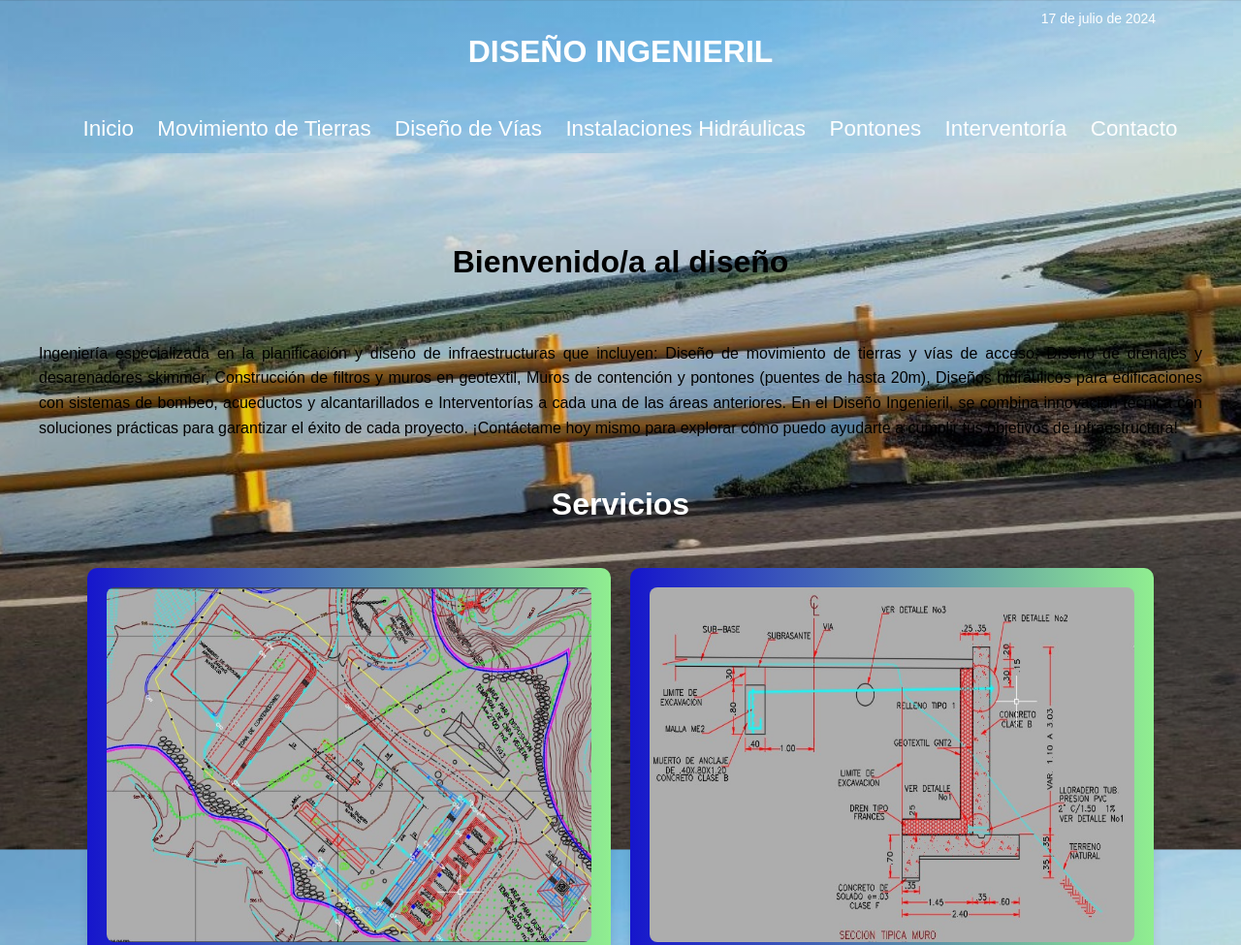
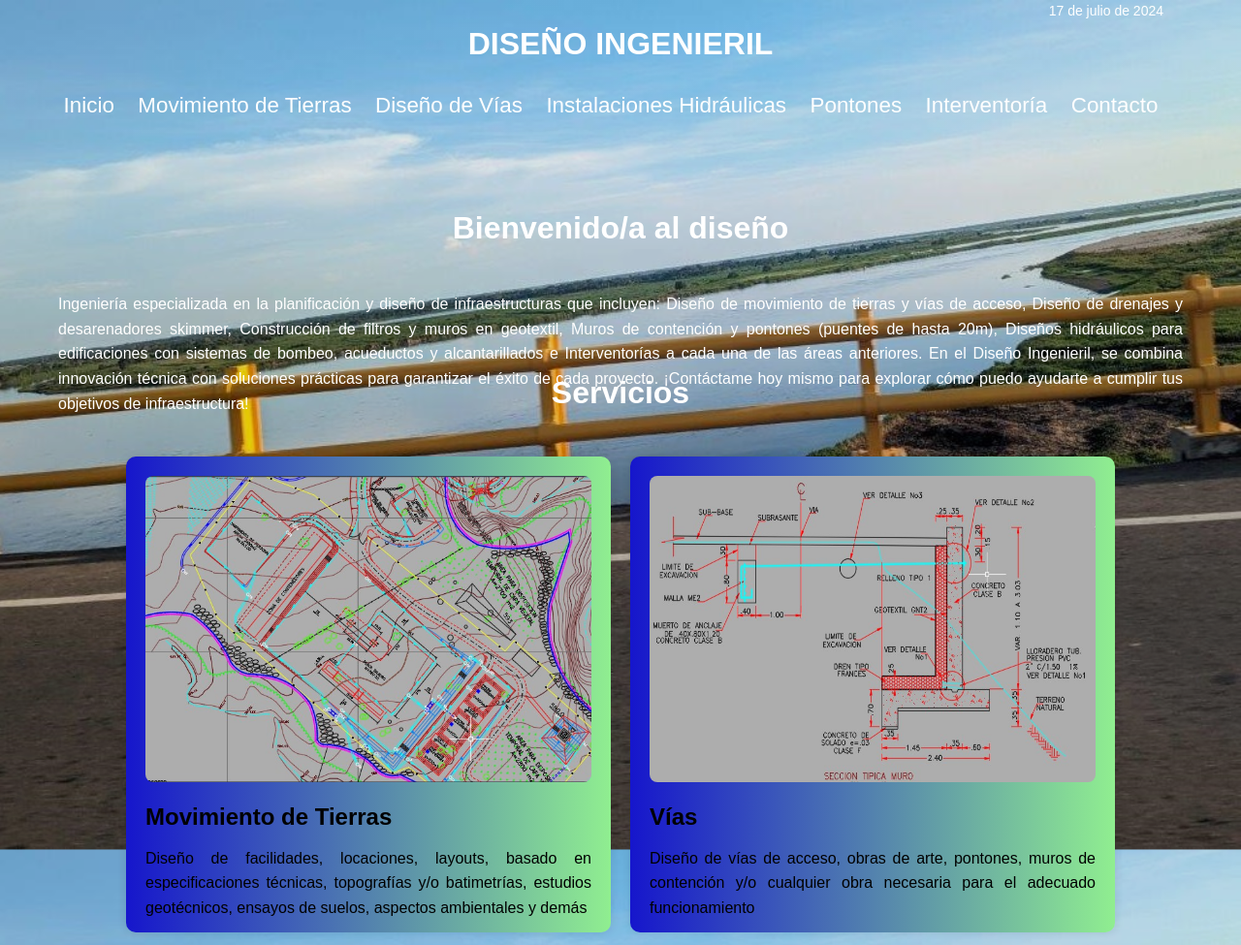
Before and after one commit to tinolaurent/diseno, a plain HTML site: page index.html in a window 1280 px wide. Shown: the top 975 px of the page at 97% size. Drawn offline with Linux system fonts and the light colour scheme.

Commit message:
Update estilo2.css

```diff
--- a/estilo2.css
+++ b/estilo2.css
@@ -1,151 +1,156 @@
-d/* Estilos generales */
+/* Estilos generales */
 * {
-    margin: 0; /*Propiedad abreviada para establecer valores para el grosor del área del margen. */
-    padding: 0; /*para establecer valores para el grosor del área de relleno. */
-    box-sizing: border-box; /*Especifica el comportamiento de las propiedades 'ancho' y 'alto'. */
+    margin: 0; /* Elimina el margen por defecto de todos los elementos */
+    padding: 0; /* Elimina el relleno por defecto de todos los elementos */
+    box-sizing: border-box; /* Cambia el modelo de caja para incluir el padding y borde en el ancho/alto total */
 }
+
 body {
-    background: linear-gradient(to right, rgba(0, 0, 0, 0.1), rgba(0, 0, 0, 0.1)), url("fotos/portada.jpg"); /* define un gradiente lineal con dos colores semi-transparentes como fondo del encabezado. */
-    background-size: cover; /* Cubre todo el cuerpo con la imagen */
-    background-repeat: no-repeat;
-    background-attachment: fixed; /* Fija la imagen para que no se mueva al hacer scroll */
-    font-family: Arial, sans-serif; /* Define la fuente principal para todo el cuerpo del documento */
-    line-height: 1.6; /* Establece el espaciado (distancia entre texto de arriba y el de abajo) a 1.6 veces el tamaño de la fuente actual */
+    background: linear-gradient(to right, rgba(0, 0, 0, 0.1), rgba(0, 0, 0, 0.1)), url("fotos/portada.jpg"); /* Define un gradiente lineal con una imagen de fondo */
+    background-size: cover; /* Asegura que la imagen cubra todo el fondo */
+    background-repeat: no-repeat; /* Evita que la imagen se repita */
+    background-attachment: fixed; /* Fija la imagen al fondo al hacer scroll */
+    font-family: Arial, sans-serif; /* Establece la fuente del documento */
+    line-height: 1.6; /* Establece el espacio entre líneas de texto */
 }
 
 .container {
-    width: 100%; /* Establece el ancho del contenedor al 100% del ancho del contenedor padre */
-    max-width: 1200px; /* Establece el ancho máximo del contenedor en 1200px */
-    margin: 0 auto; /* Centra el contenedor horizontalmente utilizando margen automático */
-    background-color: transparent; /* Color de fondo semi-transparente para el contenido*/
-    padding: 20px; /* Añade un relleno interior de 20px alrededor del contenido del contenedor */
+    width: 100%; /* Hace que el contenedor ocupe todo el ancho disponible */
+    max-width: 1200px; /* Limita el ancho máximo del contenedor a 1200px */
+    margin: 0 auto; /* Centra el contenedor en la página */
+    background-color: transparent; /* Establece un fondo transparente */
+    padding: 20px; /* Añade un relleno interior de 20px */
 }
 
 header {
-    max-width: 100%;
-    width: 100%;
-    height: 150px;
-    background: linear-gradient(to right, rgba(0, 0, 0, 0.1), rgba(0, 0, 0, 0.1)), url("fotos/portada.jpg"); /* define un gradiente lineal con dos colores semi-transparentes como fondo del encabezado. */
-    background-size: cover;
-    background-repeat: no-repeat;
-    background-attachment: fixed;
-    position:relative;
-    margin: 0 auto;
-    text-align: center;
+    max-width: 100%; /* Limita el ancho máximo del encabezado */
+    width: 100%; /* Hace que el encabezado ocupe todo el ancho disponible */
+    height: 150px; /* Establece la altura del encabezado */
+    background: linear-gradient(to right, rgba(0, 0, 0, 0.1), rgba(0, 0, 0, 0.1)), url("fotos/portada.jpg"); /* Fondo con imagen y gradiente */
+    background-size: cover; /* Cubre el encabezado con la imagen */
+    background-repeat: no-repeat; /* Evita la repetición de la imagen */
+    background-attachment: fixed; /* Fija la imagen al fondo */
+    position: relative; /* Establece la posición relativa para los elementos hijos */
+    margin: 0 auto; /* Centra el encabezado */
+    text-align: center; /* Centra el texto dentro del encabezado */
 }
 
 header .container {
-    max-width:1200px ; /* Ancho máximo del contenido */
-    margin: 0 auto; /* Centrar el contenedor */
-    background-color: transparent; /* Color de fondo semi-transparente para el contenido*/
-    padding: 20px; /* Espaciado interno*/
+    max-width: 1200px; /* Limita el ancho máximo del contenedor dentro del encabezado */
+    margin: 0 auto; /* Centra el contenedor */
+    background-color: transparent; /* Fondo transparente para el contenedor */
+    padding: 20px; /* Relleno interno de 20px */
     border-radius: 10px; /* Bordes redondeados */
 }
 
 header h1 {
-    color: #ffffff; /* Color de texto de los enlaces dentro de los elementos de la lista */
-    font-size: 2em; /* Tamaño de fuente del título h1, es decir (16px x 2)=32px, como no se definio la altura por defecto toma 16px */
-    text-align: center;
-    margin: 0; /* Elimina los márgenes externos del título h1 */
+    color: #ffffff; /* Establece el color del texto del título en blanco */
+    font-size: 2em; /* Tamaño de la fuente del título */
+    text-align: center; /* Centra el texto del título */
+    margin: 0; /* Elimina márgenes exteriores del título */
 }
 
 header nav ul {
-    list-style: none; /* Elimina los estilos de lista (viñetas) de la lista de navegación */
+    list-style: none; /* Elimina los estilos de lista (viñetas) */
 }
 
 header nav ul li {
-    display: inline; /* Muestra los elementos de la lista en línea, uno al lado del otro */
-    margin-right: 20px; /* Margen derecho entre cada elemento de la lista */
+    display: inline; /* Muestra los elementos de la lista en línea */
+    margin-right: 20px; /* Espacio a la derecha entre elementos de la lista */
 }
 
 header nav ul li a {
-    color: #ffffff; /* Color de texto de los enlaces dentro de los elementos de la lista */
-    text-decoration: none; /* Elimina el subrayado predeterminado de los enlaces */
-    font-size: 1.4em; /* Tamaño de fuente de los enlaces */
+    color: #ffffff; /* Establece el color de los enlaces en blanco */
+    text-decoration: none; /* Elimina el subrayado de los enlaces */
+    font-size: 1.4em; /* Tamaño de la fuente de los enlaces */
 }
+
 header nav ul li a:hover {
-    text-decoration: underline; /* Añade subrayado al pasar el ratón sobre los enlaces */
+    text-decoration: underline; /* Subraya el enlace al pasar el mouse */
 }
 
 #inicio {
-    height: 150px; /* Altura de la sección*/
-    position: relative; /* Establecer posición relativa*/
-    text-align: justify; /* Justifica el contenido que se encuentra en el texto bienvenido/a*/
-    color: #fffff; /* Color de texto negro para contraste*/
-    margin-top: 20px; /* Reducir margen superior */
-    margin-bottom: 20px; /* Reducir margen inferior */
+    height: 150px; /* Altura de la sección de inicio */
+    position: relative; /* Permite la colocación de elementos hijos de forma relativa */
+    text-align: justify; /* Justifica el texto dentro de esta sección */
+    color: #ffffff; /* Color de texto para blanco */
+    margin-top: 20px; /* Margen superior de 20px */
+    margin-bottom: 20px; /* Margen inferior de 20px */
 }
-/* Establece estilos del contenedor que dice bienvenido/a al diseño*/
+
+/* Estilos del contenedor que dice bienvenido/a al diseño */
 .container {
     max-width: 800px; /* Ancho máximo del contenido */
-    margin: 0 auto; /* Centrar el contenedor */
-    background-color: transparent; /* Color de fondo negro semi-transparente para el contenido*/
-    padding: 20px; /* Espaciado interno*/
+    margin: 0 auto; /* Centra el contenedor */
+    background-color: transparent; /* Fondo transparente */
+    padding: 20px; /* Espaciado interno */
     border-radius: 10px; /* Bordes redondeados */
 }
 
 section {
-    background-color:  transparent; /*Color de fondo transparente para bienvenida, sobre laurentino, contacto */
-    color: #fffff; /* Color de texto del section */
-    padding: 40px 0; /* Relleno interno superior e inferior de 40px, sin relleno horizontal */ /* Aplica un relleno de 40px arriba y abajo dentro de todos los elementos <section>. Esto asegura un espacio uniforme alrededor del contenido dentro de las secciones. */
+    background-color: transparent; /* Color de fondo transparente para las secciones */
+    color: #ffffff; /* Color de texto para blanco */
+    padding: 40px 0; /* Relleno interno superior e inferior */
 }
 
 section h2 {
-    font-size: 2em; /*stablece el tamaño de la fuente del elemento <h2> dentro de las secciones en 2 veces el tamaño de la fuente predeterminado.*/
-    margin-bottom: 20px; /*Añade un margen inferior de 20px al elemento <h2>. Esto separa el título de la sección del contenido que le sigue. */
-    text-align: center;
+    font-size: 2em; /* Tamaño de la fuente del encabezado de la sección */
+    margin-bottom: 20px; /* Margen inferior de 20px para separación */
+    text-align: center; /* Centra el texto del encabezado */
 }
 
-/* Establece estilos para una sección específica de servicios utilizando flexbox para la disposición y definición de estilos para cada servicio dentro de esta sección.*/
+/* Estilos para una sección específica de servicios */
 #servicios {
     padding: 40px 0; /* Espacio interno superior e inferior */
-    background-color:  transparent; /* Color de fondo */
-    color: #fff;  /*Define el color del texto del <servicios> como blanco (#fff).*/
-    text-align: center; /* Centrar contenido */
+    background-color: transparent; /* Color de fondo */
+    color: #fff; /* Define el color del texto del <servicios> como blanco */
+    text-align: center; /* Centra el contenido */
 }
-/* Establece estilos container 3 aparición*/
+
+/* Estilo para el contenedor de servicios */
 .container {
-    display: flex;
-    flex-wrap: wrap; /* permite que los elementos se muevan automáticamente a la siguiente línea o columna, Permite que los servicios se ajusten en varias líneas */
+    display: flex; /* Utiliza flexbox para el diseño */
+    flex-wrap: wrap; /* Permite que los elementos se muevan a la siguiente línea si es necesario */
     justify-content: center; /* Centra los elementos en el contenedor */
     gap: 20px; /* Espacio entre los elementos */
-    max-width: 1200px;
-    margin: 0 auto;
+    max-width: 1200px; /* Ancho máximo del contenedor */
+    margin: 0 auto; /* Centra el contenedor */
 }
 
 .servicio {
-    width: calc(50% - 20px); /* Ajusta el ancho para dos columnas con espacio entre ellas */
+    width: calc(50% - 20px); /* Ancho para dos columnas con espacio entre ellas */
     max-width: 500px; /* Ancho máximo para cada servicio */
-    background: linear-gradient(to right, rgb(22, 22, 204), lightgreen);
-    /*background-color: #fff; /* Fondo blanco para cada servicio */
+    background: linear-gradient(to right, rgb(22, 22, 204), lightgreen); /* Fondo con gradiente para cada servicio */
+    /* background-color: #fff; /* Fondo blanco para cada servicio (comentar para usar gradiente) */
     padding: 20px; /* Espacio interno */
     border-radius: 10px; /* Bordes redondeados */
     box-shadow: 0 0 10px rgba(0,0,0,0.1); /* Sombra suave */
-    text-align: justify; /* Alinear texto, Justificado*/
+    text-align: justify; /* Justifica el texto dentro del servicio */
     margin-bottom: 20px; /* Espacio inferior entre servicios */
 }
 
 .servicio img {
     width: 100%; /* Imagen ocupa todo el ancho disponible */
-    height: 70%; /* Ajusta automáticamente la altura para mantener la proporción */
+    height: 70%; /* Altura de la imagen ajustada automáticamente */
     border-radius: 8px; /* Bordes redondeados para la imagen */
     margin-bottom: 10px; /* Espacio inferior entre imagen y contenido */
 }
 
 .servicio h3 {
-    font-size: 1.5em; /* Tamaño del título */
+    font-size: 1.5em; /* Tamaño del título del servicio */
     margin-bottom: 10px; /* Espacio inferior */
-    color: #000; /* Color de texto para movimiento, vias, instalaciones, todo lo que esta en servicios */
+    color: #000; /* Color de texto para el título del servicio */
 }
 
 .servicio p {
-    line-height: 1.6; /* Espaciado de línea */
+    line-height: 1.6; /* Espaciado entre líneas para el texto */
     color: #000; /* Color del texto */
 }
+
 .info-contacto-grid {
     display: grid; /* Utiliza CSS Grid para el diseño */
     grid-template-columns: auto auto; /* Dos columnas automáticas */
-    align-items: left; /* Centra verticalmente los elementos */
+    align-items: left; /* Alinea verticalmente los elementos a la izquierda */
     column-gap: 10px; /* Espacio entre columnas */
 }
 
@@ -156,35 +161,28 @@ section h2 {
 .info-contacto-grid p {
     grid-column: 2; /* Texto en la segunda columna */
 }
-/*Estilos de los formularios, haciendolos elementos de bloque */
+
+/* Estilos para los formularios */
 form input, form textarea, form button {
-    display: block; /*Hace que los elementos <input>, <textarea> y <button> dentro de formularios sean elementos de bloque, ocupando todo el ancho disponible. */
-    width: 100%; /*Establece que los elementos ocupen el 100% del ancho disponible dentro de su contenedor. */
-    margin-bottom: 10px; /*Añade un margen inferior de 10px entre estos elementos para separarlos visualmente. */
-    padding: 10px;  /*Agrega un relleno interior de 10px dentro de estos elementos para mejorar la experiencia de usuario. */
-    font-size: 1em; /*Define el tamaño de la fuente de estos elementos como 1em, es decir, el tamaño de fuente base del documento. */
-    border: 1px solid #ccc; /*Aplica un borde de 1px sólido de color gris (#ccc) alrededor de estos elementos para distinguirlos de otros contenidos y formularios */
+    display: block; /* Hace que estos elementos sean bloques ocupando todo el ancho disponible */
+    width: 100%; /* Ocupa el 100% del ancho del contenedor */
+    margin-bottom: 10px; /* Añade un margen inferior de 10px para separación */
+    padding: 10px; /* Añade un relleno interno de 10px */
+    font-size: 1em; /* Define el tamaño de la fuente */
+    border: 1px solid #ccc; /* Aplica un borde gris a estos elementos */
 }
 
 form button {
-    background-color: #333; /*Establece el color de fondo del botón dentro de formularios como un tono oscuro de gris (#333). */
-    color: #fff; /*Define el color del texto del botón como blanco (#fff) */
-    border: none; /*Elimina el borde del botón para un aspecto más limpio y moderno */
-    cursor: pointer; /*Cambia el cursor del ratón a un puntero cuando pasa sobre el botón, indicando que es interactivo */
+    background-color: #333; /* Color de fondo del botón */
+    color: #fff; /* Color del texto del botón */
+    border: none; /* Elimina el borde del botón */
+    cursor: pointer; /* Cambia el cursor a puntero para indicar interactividad */
 }
 
 form button:hover {
-    background-color: #555;  /*Cambia el color de fondo del botón cuando el cursor está sobre él (hover) a un tono más oscuro de gris (#555), proporcionando retroalimentación visual al usuario. */
+    background-color: #555; /* Cambia el color de fondo del botón al hacer hover */
 }
 
-/*Estilo para el pie de pagina */
+/* Estilo para el pie de página */
 footer {
-    background-color: transparent; /*Establece el color de fondo del <footer> como un tono azul claro. */
-    color: #fff;  /*Define el color del texto del <footer> como blanco (#fff). */
-    text-align: center;  /*Centra el contenido del <footer> horizontalmente dentro de su contenedor. */
-    padding: 10px 0;  /*Añade un relleno de 10px arriba y abajo dentro del <footer>, asegurando un espacio uniforme alrededor del contenido del footer. */
-}
-
-footer p {
-    margin: 0; /*Elimina los márgenes predeterminados del párrafo (<p>) dentro del <footer>, asegurando que no haya espacio adicional entre el texto y el borde del footer. */
-}
+    background-color: transparent; /* Color
```
